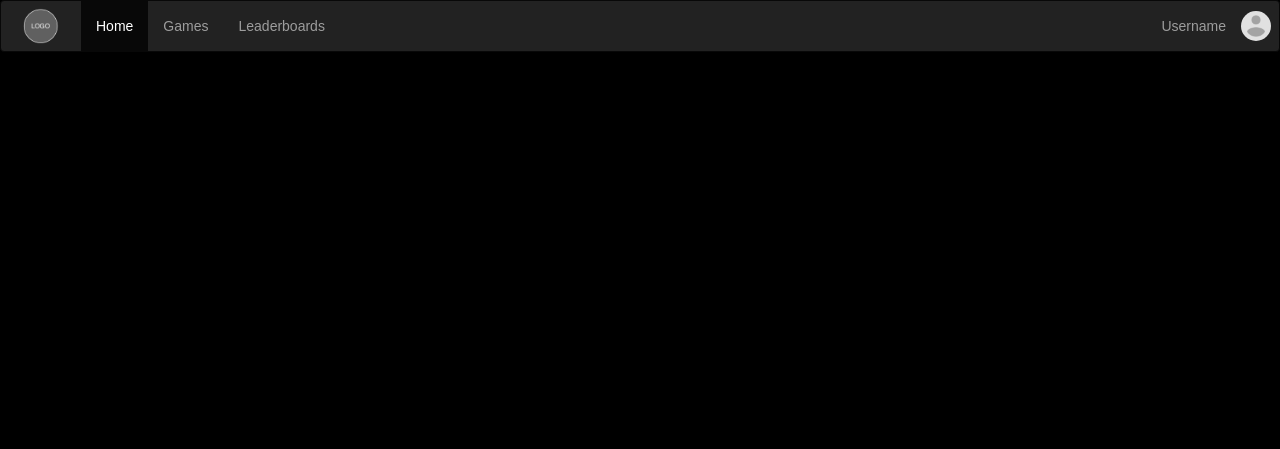
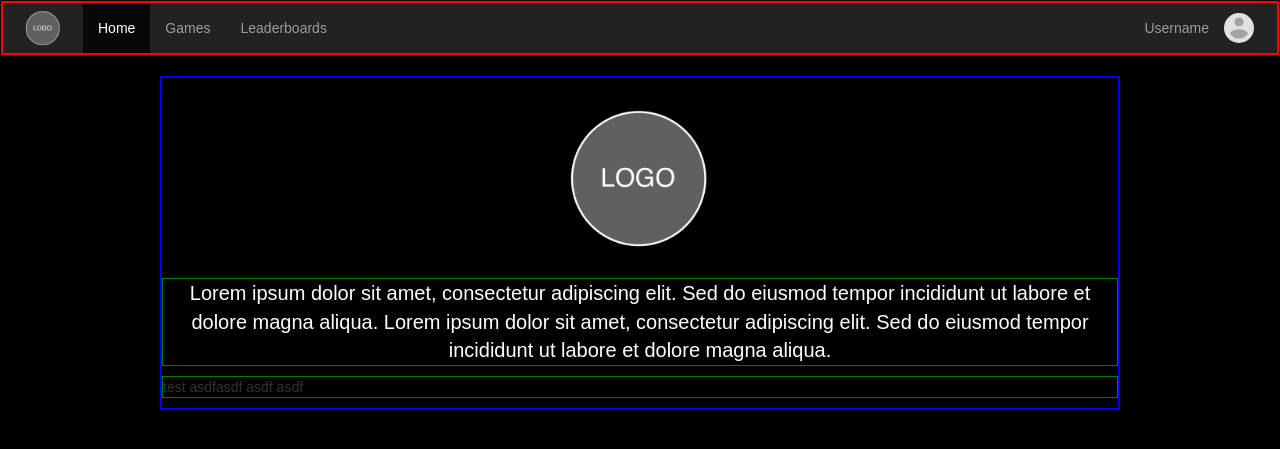
Before and after one commit to RWHsiao/CGT141Spring2026Project, a PHP site: page /WWW/index2.html in a window 1280 px wide. Shown: the top 449 px of the page. Run offline with PHP 8.4, Linux system fonts and the light colour scheme.

Commit message:
Added home page content and created drop down for navigation bar

```diff
--- a/WWW/CSS/master.css
+++ b/WWW/CSS/master.css
@@ -1,6 +1,21 @@
 body {
     font-family: Arial, sans-serif;
     background-color: black;
+}
+
+#page-container {
+    margin: 0;
+    padding: 0;
+    align-items: center;
+    justify-content: center;
+}
+
+/* Navigation Bar styles */
+
+.navbar {
+    position: sticky;
+    top: 0;
+    z-index: 1000;
 }
 
 .navbar-brand {
@@ -9,14 +24,10 @@ body {
     align-items: center;
 }
 
-#page-container {
-    margin: 0;
-    padding: 0;
-}
-
 #navigation-container {
     margin: 0;
     width: 100%;
+    border: 2px solid red;
 }
 
 #user-container {
@@ -36,14 +47,44 @@ body {
     height: auto;
 }
 
-.logo-img {
+#logo-img {
     width: 50px;
     height: 50px;
     border-radius: 50%;
 }
 
-.profile-img {
+#profile-img {
     width: 30px;
     height: 30px;
     border-radius: 50%;
 }
+
+#content {
+    margin: 0 auto;
+    padding: 0;
+    width: 75%;
+    height: auto;
+    align-items: center;
+    justify-content: center;
+    border: 2px solid blue;
+}
+
+#content-logo-container {
+    display: flex;
+    justify-content: center;
+    align-items: center;
+}
+
+#content-logo {
+    padding: 0;
+    margin: 0;
+    width: 200px;
+    height: auto;
+    border-radius: 50%;
+}
+
+#content-text {
+    color: white;
+    font-size: 20px;
+    text-align: center;
+}
--- a/WWW/index2.html
+++ b/WWW/index2.html
@@ -3,16 +3,62 @@
     <head>
         <Title>Home</Title>
         <meta http-equiv="Content-Type" content="text/html; charset=UTF-8" />
+        <script src="https://ajax.googleapis.com/ajax/libs/jquery/3.7.1/jquery.min.js"></script>
+        <script src="https://maxcdn.bootstrapcdn.com/bootstrap/3.4.1/js/bootstrap.min.js"></script>
         <link rel="stylesheet" href="https://maxcdn.bootstrapcdn.com/bootstrap/3.4.1/css/bootstrap.min.css">
         <link href="css/master.css" rel="stylesheet" type="text/css"/>
     </head>
 
+    <header>
+
+    </header>
     <body>
         <div id="page-container" class="container-fluid">
+
+            <nav class="navbar navbar-inverse">
+                <div id="navigation-container" class="container-fluid">
+                    <div class="navbar-header">
+                        <button type="button" class="navbar-toggle" data-toggle="collapse" data-target="#main-navbar">
+                            <span class="icon-bar"></span>
+                            <span class="icon-bar"></span>
+                            <span class="icon-bar"></span>
+                        </button>
+
+                        <a class="navbar-brand" href="#">
+                            <img src="Images/Logo.png" alt="Logo" id="logo-img"/>
+                        </a>
+
+                    </div>
+
+                    <div class="collapse navbar-collapse" id="main-navbar">
+
+                        <ul id="navbar-left-group" class="nav navbar-nav">
+                            <li class="active"><a href="#">Home</a></li>
+                            <li><a href="#">Games</a></li>
+                            <li><a href="#">Leaderboards</a></li>
+                        </ul>
+
+                        <ul class="nav navbar-nav navbar-right">
+                            <li>
+                                <a id="user-container" href="#">
+                                    <span class="navbar-text">Username</span>
+                                    <span class="navbar-btn">
+                                        <img src="Images/PFP.png" alt="PFP" id="profile-img">
+                                    </span>
+                                </a>
+                            </li>
+                        </ul>
+
+                    </div>
+
+                </div>
+            </nav>
+
+            <!--
             <nav class="navbar navbar-expand-lg navbar-inverse navbar-top-fixed">
                 <div id="navigation-container" class="container-fluid">
                     <div class="navbar-header">
-                        <a class="navbar-brand" href="#"><img src="Images/Logo.png" alt="Logo" class="logo-img"/></a>
+                        <a class="navbar-brand" href="#"><img src="Images/Logo.png" alt="Logo" id="logo-img"/></a>
                     </div>
                     <ul id="navbar-left-group" class="nav navbar-nav">
                         <li class="active"><a href="#">Home</a></li>
@@ -24,35 +70,32 @@
                         <li>
                             <a id="user-container" href="#">
                                 <span class="navbar-text">Username</span>
-                                <span class="navbar-btn"><img src="Images/PFP.png" alt="PFP" class="profile-img"></span>
+                                <span class="navbar-btn"><img src="Images/PFP.png" alt="PFP" id="profile-img"></span>
                             </a>
                         </li>
                     </ul>
 
                 </div>
             </nav>
+            -->
+
+            <div id="content">
+                <div id="content-logo-container">
+                    <img src="Images/Logo.png" alt="Logo" id="content-logo"/>
+                </div>
+                <p id="content-text" style="border: 1px solid green">
+                    Lorem ipsum dolor sit amet, consectetur adipiscing elit.
+                    Sed do eiusmod tempor incididunt ut labore et dolore magna aliqua.
+                    Lorem ipsum dolor sit amet, consectetur adipiscing elit.
+                    Sed do eiusmod tempor incididunt ut labore et dolore magna aliqua.
+                </p>
+                <p style="border: 1px solid green">
+                    test asdfasdf asdf asdf
+                </p>
+            </div>
 
             <!--Switch to dropdown when compressed-->
 
-            <!--<header class="d-flex justify-content-between align-items-center">
-                <span id="header-left" class="d-flex flex-nowrap gap-2 flex-grow-1 align-items-center">
-                    <span>Logo</span>
-                    <span id="button-container" class="d-flex flex-nowrap gap-2 flex-grow-1 overflow-auto">
-                        <button class="btn flex-fill">Home</button>
-                        <button class="btn flex-fill">Games</button>
-                        <button class="btn flex-fill">Leaderboards</button>
-                    </span>
-                </span>
-                <span id="header-right" class="d-flex flex-nowrap gap-2 align-items-center">
-                    <span id="user-container">
-                        <span id="username" class="flex-fill">Username</span>
-                        <span id="profile-pic" class="flex-fill">Profile Pic</span>
-                    </span>
-                </span>
-            </header> -->
-
-
         </div>
-
     </body>
 </html>
```
